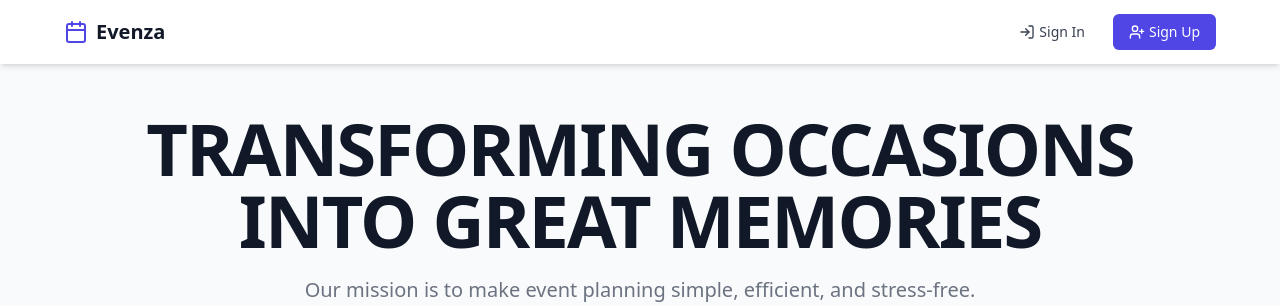
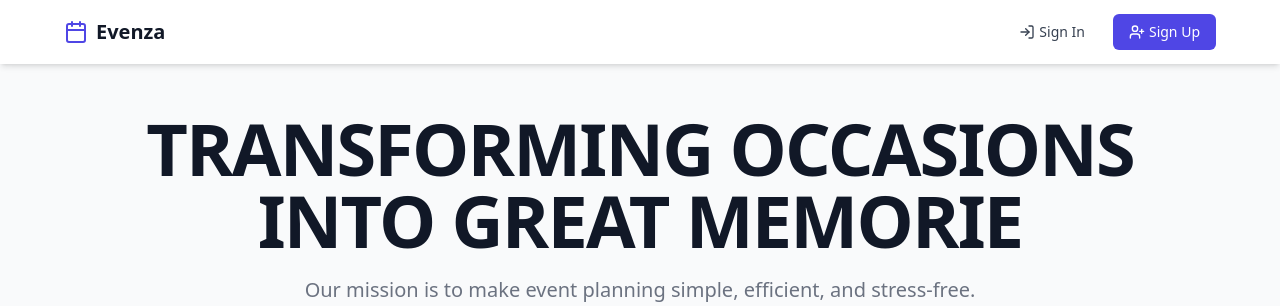
Before and after one commit to rankdeveloper/event-management-frontend, a React (Vite) app: page / in a window 1280 px wide. Shown: the top 306 px of the page. Built offline with nearby package versions, Linux system fonts and the light colour scheme; no server answers.

Commit message:
testing for vercel dev

```diff
--- a/src/pages/Home.tsx
+++ b/src/pages/Home.tsx
@@ -21,7 +21,7 @@ export default function Home() {
             transition={{ duration: 0.5, type: "spring", stiffness: 120 }}
             className="text-2xl uppercase font-extrabold text-gray-900 sm:text-5xl sm:tracking-tight lg:text-6xl xl:text-7xl px:2 sm:px-32  "
           >
-            Transforming Occasions Into Great Memories
+            Transforming Occasions Into Great Memorie
           </motion.h1>
           <motion.p
             initial={{ opacity: 0, y: -50, scale: 0.5 }}
```
